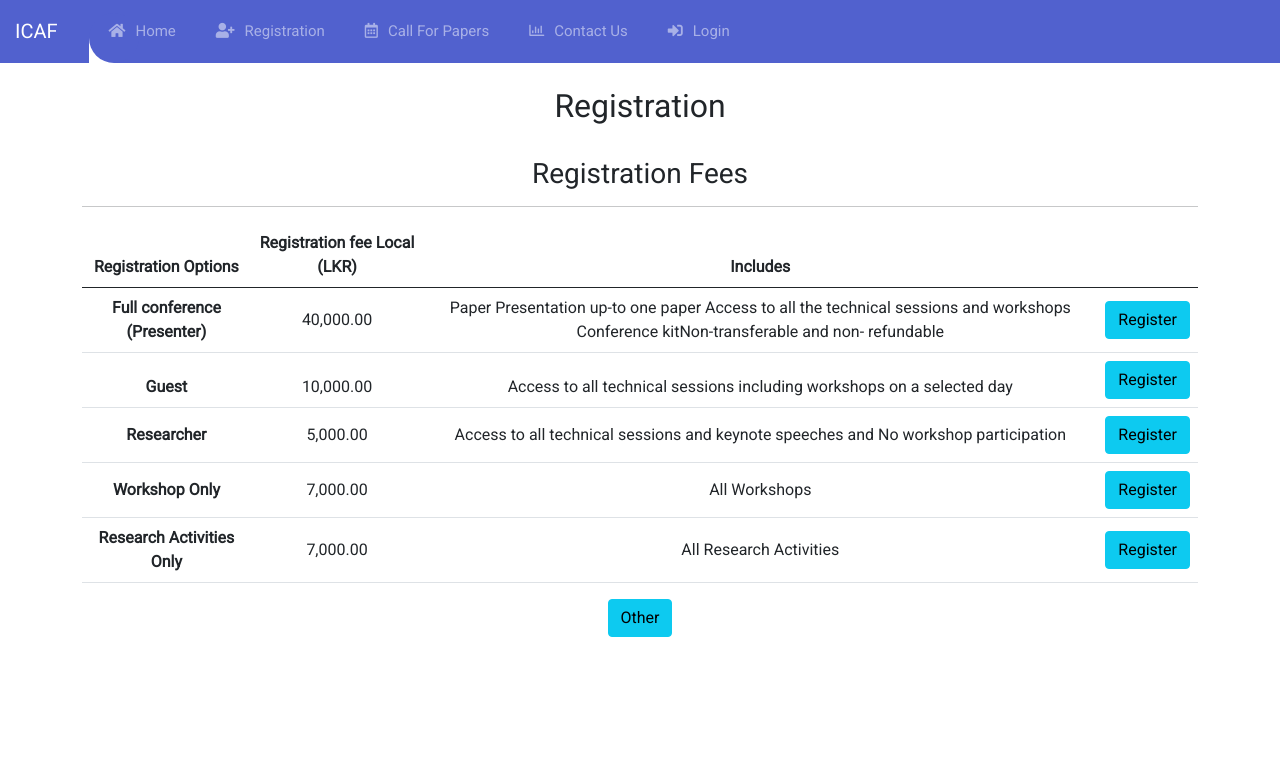
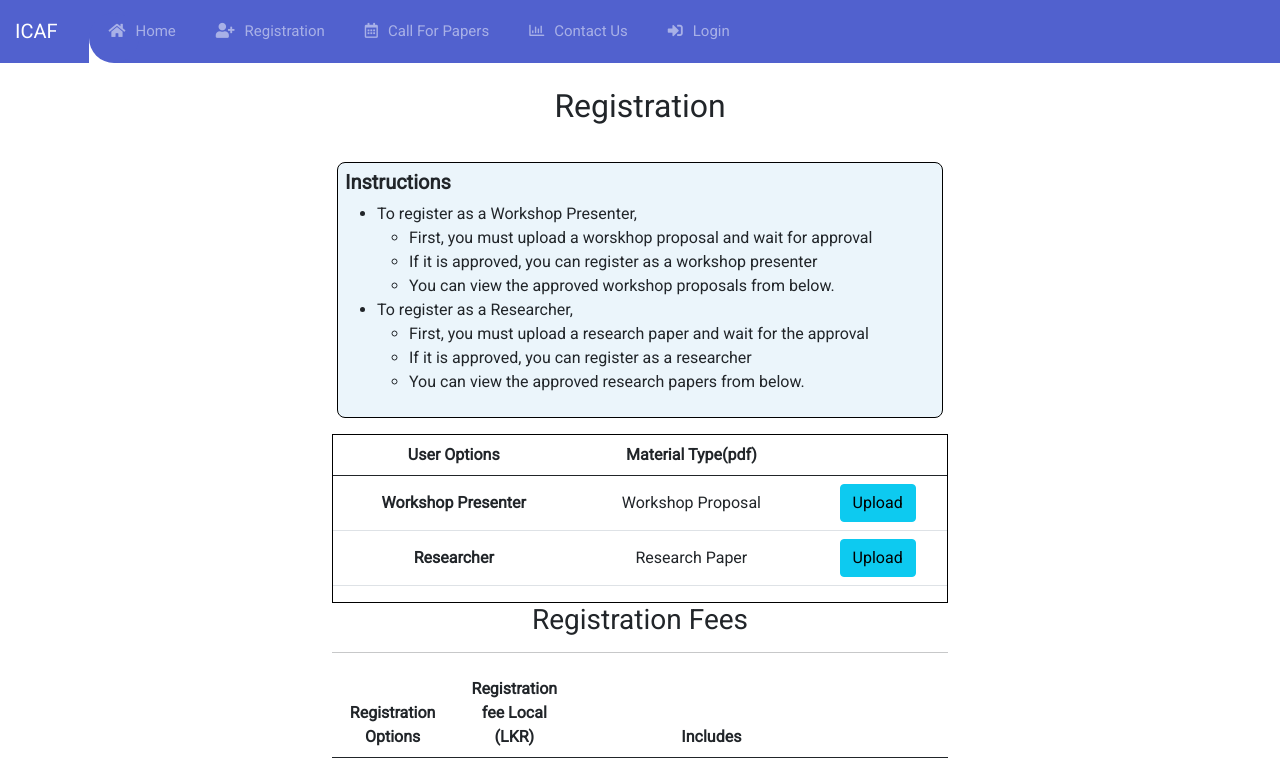
Before and after one commit to Nisali1997/UserAPI-master, a React (Create React App) app in the folder UserAPI/web/src/main/resources/frontend/: page /reg-type in a window 1280 px wide. Shown: the top 769 px of the page. Built offline with nearby package versions, Linux system fonts and the light colour scheme.

Commit message:
Workshop Presenter done

```diff
--- a/UserAPI/web/src/main/resources/frontend/src/Registration/RegistrationType.js
+++ b/UserAPI/web/src/main/resources/frontend/src/Registration/RegistrationType.js
@@ -1,28 +1,110 @@
-import React from 'react';
+import React from "react";
+import "./Registration_Type.css";
 
-
-class RegistrationType extends React.Component{
-    constructor(props){
+class RegistrationType extends React.Component {
+  constructor(props) {
     super(props);
-        this.onChange=this.onChange.bind(this);
+    this.onChange = this.onChange.bind(this);
   }
 
-    onChange(e){
-        this.setState({[e.target.name]: e.target.value })
+  onChange(e) {
+    this.setState({ [e.target.name]: e.target.value });
   }
 
-    render(){
-        return(
-            <div className="container">
+  render() {
+    return (
+      <div className="container col-md-6">
         <br></br>
         <h2>Registration</h2>
         <br></br>
 
+        <div
+          style={{
+            textAlign: "left",
+            backgroundColor: "#EBF5FB",
+            padding: "7px",
+            margin: "5px",
+            border: "1px solid black",
+            borderRadius: "8px",
+          }}
+        >
+          <h5 style={{ fontWeight: "bold" }}>Instructions</h5>
+          <ul>
+            <li>
+              To register as a Workshop Presenter,
+              <ul>
+                <li>
+                  First, you must upload a worskhop proposal and wait for
+                  approval
+                </li>
+                <li>
+                  If it is approved, you can register as a workshop presenter
+                </li>
+                <li>
+                  You can view the approved workshop proposals from below.
+                </li>
+              </ul>
+            </li>
+            <li>
+              To register as a Researcher,
+              <ul>
+                <li>
+                  First, you must upload a research paper and wait for the
+                  approval
+                </li>
+                <li>If it is approved, you can register as a researcher</li>
+                <li>You can view the approved research papers from below.</li>
+              </ul>
+            </li>
+          </ul>
+        </div>
+
+        <div
+          className="mt-3"
+          style={{ border: "1px solid black", marginTop: "5px" }}
+        >
+          <div class="table-responsive">
+            <table class="table align-middle">
+              <thead>
+                <tr>
+                  <th scope="col">User Options</th>
+                  <th scope="col">Material Type(pdf)</th>
+                  <th scope="col"></th>
+                </tr>
+              </thead>
+              <tbody>
+                <tr>
+                  <th scope="row">Workshop Presenter</th>
+                  <td>Workshop Proposal </td>
+
+                  <td>
+                    <a href="/workshop" class="btn btn-info" role="button">
+                      Upload
+                    </a>
+                  </td>
+                </tr>
+                <tr>
+                  <th scope="row">Researcher</th>
+                  <td>Research Paper </td>
+
+                  <td>
+                    <a href="/workshop" class="btn btn-info" role="button">
+                      Upload
+                    </a>
+                  </td>
+                </tr>
+              </tbody>
+            </table>
+          </div>
+        </div>
         <h3>Registration Fees</h3>
 
         <hr></hr>
-<div class="btn-group" role="group" aria-label="Basic radio toggle button group">
-
+        <div
+          class="btn-group"
+          role="group"
+          aria-label="Basic radio toggle button group"
+        >
           <div class="table-responsive">
             <table class="table align-middle">
               <thead>
@@ -36,92 +118,112 @@ class RegistrationType extends React.Component{
               <tbody>
                 <tr>
                   <th scope="row">Full conference (Presenter)</th>
-        <td>40,000.00	</td>
+                  <td>40,000.00 </td>
 
-        <td>Paper Presentation up-to one paper Access to all the technical sessions and workshops Conference kitNon-transferable and non- refundable</td>
+                  <td>
+                    Paper Presentation up-to one paper Access to all the
+                    technical sessions and workshops Conference
+                    kitNon-transferable and non- refundable
+                  </td>
                   <td>
                     {/* <a className="nav-link" href="/ws_presenter">
             <input type="radio"  class="btn-check" name="btnradio"  id="btnradio1" autocomplete="off"
             onChange={e => this.props.history.push('newRoute') || (window.location.href = "/ws_presenter") }/>
             <label class="btn btn-outline-primary" for="btnradio1">Register</label>
             </a> */}
-              <a href="/ws_presenter" class="btn btn-info" role="button">Register</a>
+                    <a href="/ws_presenter" class="btn btn-info" role="button">
+                      Register
+                    </a>
                   </td>
                 </tr>
 
                 <tr class="align-bottom">
                   <th scope="row">Guest</th>
-        <td>10,000.00	</td>
-        <td>Access to all technical sessions including workshops on a selected day</td>
+                  <td>10,000.00 </td>
+                  <td>
+                    Access to all technical sessions including workshops on a
+                    selected day
+                  </td>
                   <td>
                     {/* <a className="nav-link" href="/participent">
           <input type="radio" class="btn-check" name="btnradio" id="btnradio2" autocomplete="off"
           onChange={e => this.props.history.push('newRoute') || (window.location.href = "/participent") }/>
           <label class="btn btn-outline-primary" for="btnradio2">Register </label>
           </a> */}
-          <a href="/participent" class="btn btn-info" role="button">Register</a>
+                    <a href="/participent" class="btn btn-info" role="button">
+                      Register
+                    </a>
                   </td>
                 </tr>
 
                 <tr>
                   <th scope="row">Researcher</th>
                   <td>5,000.00</td>
-        <td>Access to all technical sessions and keynote speeches and No workshop participation</td>
+                  <td>
+                    Access to all technical sessions and keynote speeches and No
+                    workshop participation
+                  </td>
                   <td>
                     {/* <a className="nav-link" href="/researcher">
         <input type="radio" class="btn-check" name="btnradio" id="btnradio2" autocomplete="off"
         onChange={e => this.props.history.push('newRoute') || (window.location.href = "/researcher") }/>
         <label class="btn btn-outline-primary" for="btnradio2">Register</label>
         </a> */}
-        <a href="/researcher" class="btn btn-info" role="button">Register</a>
+                    <a href="/researcher" class="btn btn-info" role="button">
+                      Register
+                    </a>
                   </td>
                 </tr>
 
-
                 <tr>
-    <th scope="row">Workshop Only</th>
-    <td>7,000.00</td>
-        <td>All Workshops</td>
+                  <th scope="row">Workshop Presenter</th>
+                  <td></td>
+                  <td>Register for approved workshop proposals</td>
                   <td>
                     {/* <a className="nav-link" href="/workshop">
         <input type="radio" class="btn-check" name="btnradio" id="btnradio2" autocomplete="off"
         onChange={e => this.props.history.push('newRoute') || (window.location.href = "/workshop") }/>
         <label class="btn btn-outline-primary" for="btnradio2">Register</label>
         </a> */}
-        <a href="/workshop" class="btn btn-info" role="button">Register</a>
+                    <a
+                      href="//viewWorkshopProposals"
+                      class="btn btn-info"
+                      role="button"
+                    >
+                      Register
+                    </a>
                   </td>
                 </tr>
 
                 <tr>
-    <th scope="row">Research Activities Only</th>
+                  <th scope="row">Researcher</th>
                   <td>7,000.00</td>
-        <td>All Research Activities</td>
+                  <td>Register for approved research papers</td>
                   <td>
                     {/* <a className="nav-link" href="/workshop">
         <input type="radio" class="btn-check" name="btnradio" id="btnradio2" autocomplete="off"
         onChange={e => this.props.history.push('newRoute') || (window.location.href = "/workshop") }/>
         <label class="btn btn-outline-primary" for="btnradio2">Register</label>
         </a> */}
-        <a href="/ractivities" class="btn btn-info" role="button">Register</a>
+                    <a
+                      href="/viewResearchPapers"
+                      class="btn btn-info"
+                      role="button"
+                    >
+                      Register
+                    </a>
                   </td>
                 </tr>
-
-
-
               </tbody>
             </table>
-  <a href="/adminNavbar" class="btn btn-info" role="button">Other</a>
+            <a href="/adminNavbar" class="btn btn-info" role="button">
+              Other
+            </a>
           </div>
-
-
-
-
-
         </div>
-
       </div>
-        )
+    );
   }
 }
 
-export default RegistrationType
+export default RegistrationType;
--- a/UserAPI/web/src/main/resources/frontend/src/Registration/Workshop_Registration.js
+++ b/UserAPI/web/src/main/resources/frontend/src/Registration/Workshop_Registration.js
@@ -1,54 +1,77 @@
-import React from 'react';
-import axios from 'axios';
+import React from "react";
+import axios from "axios";
 
-class Workshop extends React.Component{
-    constructor(props){
-        super(props);
-        this.onChange=this.onChange.bind(this);
-        this.onSubmit=this.onSubmit.bind(this);
-        this.state={
-            filename:''//awl
-        }
-    }
+class Workshop extends React.Component {
+  state = {
+    file: null,
+  };
 
-    onChange(e){
-        this.setState({[e.target.name]: e.target.value })
-    }
+  handleFile(e) {
+    let file = e.target.files[0];
 
-    onSubmit(e){
-        e.preventDefault();
-        let workshopProposal={
-            workshopProposalId: this.state.filename
-        }
-        axios.post('http://localhost:8080/userapi/createConferenceRequest' , workshopProposal)
-        .then(response => {
-            alert('Data successfully inserted')
-          })
-          .catch(error => {
-            console.log(error.message);
-            alert(error.message)
-          })
-    }
+    this.setState({ file: file });
 
-    render(){
-        return(
-            <div className="container">
-                <br></br><br></br>
-                <h3>Registration</h3>
-                <br></br><br></br>
-                <form onSubmit={this.onSubmit}>
-                <div class="mb-3"  >
-    <label for="passt" class="form-label">Upload Document</label><br></br>
-    <input type="file" id="myFile" class="form-control" name="filename" value={this.state.filename} onChange={this.onChange} />
-  </div>
+    // console.log(e.target.files, "$$$$");
+    // console.log(e.target.files[0], "$$$$");
+  }
 
+  handleWorkshopProposalUpload(e) {
+    // console.log(this.state, "The state ---$$$");
 
+    let file = this.state.file;
 
-  <button type="submit" class="btn btn-primary">Submit</button>
-                    </form>
-            </div>
-        )
-    }
+    let formData = new FormData();
+
+    formData.append("file", file);
+
+    formData.append("name", "Workshop proposal");
+
+    axios({
+      url: `http://localhost:8080/file/upload/workshopProposal`,
+      method: "POST",
+      // headers: {
+      //     authorization: your token
+      // },
+      data: formData,
+    }).then(
+      (res) => {},
+      (err) => {}
+    );
+  }
+
+  render() {
+    return (
+      <div className="container">
+        <br></br>
+        <br></br>
+        <h3>Workshop Proposal</h3>
+        <br></br>
+        <br></br>
+        <form>
+          <div class="mb-3">
+            <label for="passt" class="form-label">
+              Upload Document
+            </label>
+            <br></br>
+            <input
+              type="file"
+              class="form-control"
+              name="file"
+              onChange={(e) => this.handleFile(e)}
+            />
+          </div>
+
+          <button
+            type="button"
+            class="btn btn-primary"
+            onClick={(e) => this.handleWorkshopProposalUpload(e)}
+          >
+            Submit
+          </button>
+        </form>
+      </div>
+    );
+  }
 }
 
-export default Workshop
+export default Workshop;
--- a/UserAPI/web/src/main/resources/frontend/src/Registration/viewResearchPapers.js
+++ b/UserAPI/web/src/main/resources/frontend/src/Registration/viewResearchPapers.js
@@ -108,7 +108,7 @@ class viewResearchPapers extends React.Component {
                   </td>
                   <td>
                     <button
-                      onClick={(e) => this.register(proposal.researchPaperId)}
+                      onClick={(e) => this.register(paper.researchPaperId)}
                       className="btn waves-effect waves-light"
                     >
                       Register
```
Also changed, not shown: UserAPI/web/src/main/resources/frontend/src/Registration/Researcher_Registration.js (+114 -68 lines). Lines whose indentation alone changed are shown as unchanged.
